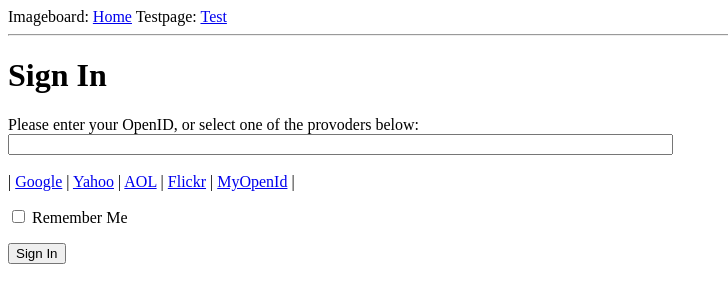
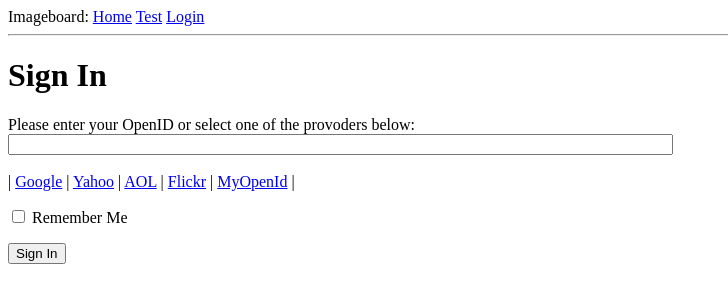
Before and after one commit to Fyks/imgboard, a Flask app: page /login in a window 1280 px wide. Shown: the top 300 px of the page, without its empty margins (0-728 px from the left). Run offline with Flask 2, Linux system fonts and the light colour scheme; some libraries are stand-ins or nearby versions.

Commit message:
29.06.17 bd regret

```diff
--- a/app/__init__.py
+++ b/app/__init__.py
@@ -1,5 +1,4 @@
 from flask import Flask
-
 
 app = Flask(__name__)
 app.config.from_object('config')
--- a/app/form.py
+++ b/app/form.py
@@ -1,5 +1,5 @@
 from flask_wtf.form import FlaskForm
-from wtforms import StringField, BooleanField
+from wtforms import StringField, BooleanField, PasswordField
 from wtforms.validators import DataRequired
 
 
--- a/app/templates/base.html
+++ b/app/templates/base.html
@@ -8,8 +8,10 @@
   </head>
   <body>
     <div>
-      Imageboard: <a href="/index">Home</a>
-      Testpage: <a href="/nya">Test</a>
+      Imageboard:
+      <a href="/index">Home</a>
+      <a href="/nya">Test</a>
+      <a href="/login">Login</a>
     </div>
     <hr>
     {% with messages = get_flashed_messages() %}
--- a/app/templates/login.html
+++ b/app/templates/login.html
@@ -19,7 +19,7 @@ function set_openid(openid, pr)
 <form action="" method="post" name="login">
     {{form.hidden_tag()}}
     <p>
-        Please enter your OpenID, or select one of the provoders below:<br>
+        Please enter your OpenID or select one of the provoders below:<br>
         {{form.openid(size=80)}}<br>
         {% for error in form.errors.openid %}
         <span style="color: red;">[{{error}}]</span>
--- a/app/views.py
+++ b/app/views.py
@@ -6,7 +6,7 @@
 @app.route('/')
 @app.route('/index')
 def index():
-    user = {'nickname': 'kotya'}
+    user = {'nickname': 'user'}
     posts = [
         {
             'author': {'nickname': 'Dog'},
```
